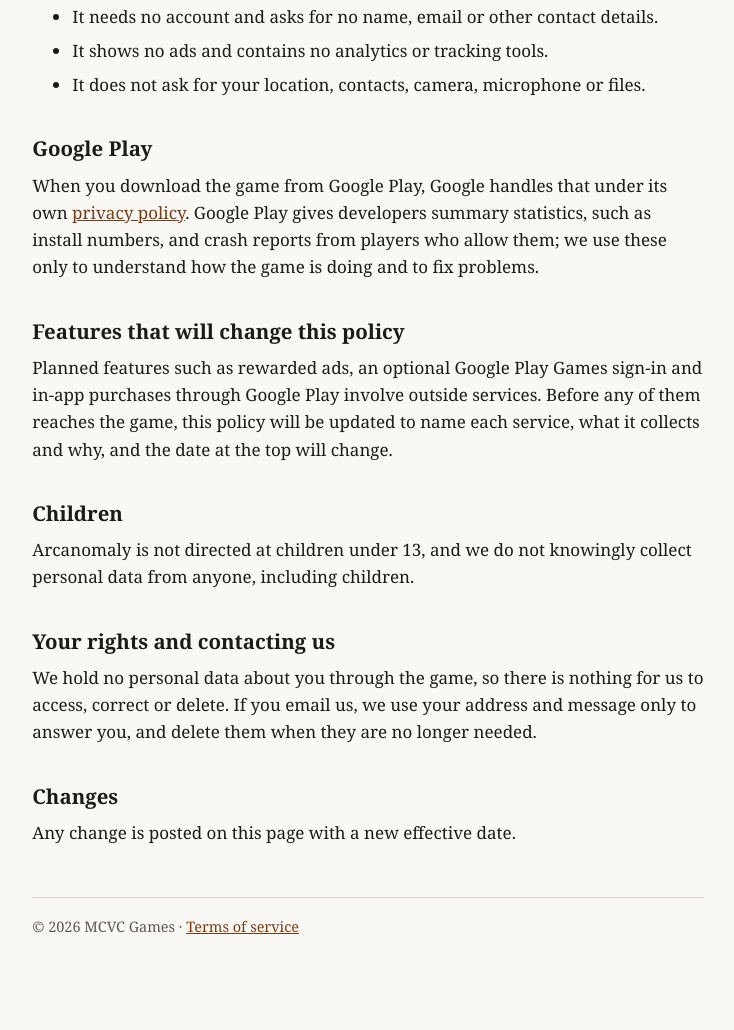
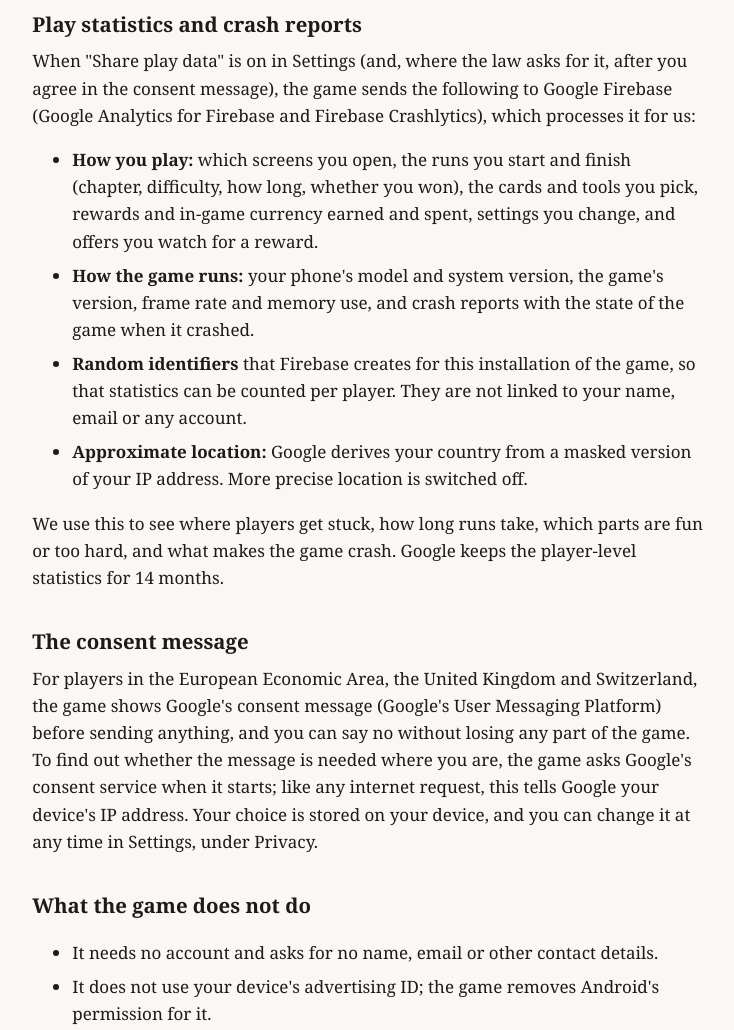
Before and after one commit to MCVCGames/mcvcgames.github.io, a plain HTML site: page arcanomaly/privacy.html in a window 1280 px wide. Shown: the part 580-1610 px from the top of the page, without its empty margins (272-1006 px from the left). Before the commit the page ends 1586 px from the top, so only its background shows below. Drawn offline with Linux system fonts and the light colour scheme.

Commit message:
Arcanomaly privacy policy, second version: Firebase play statistics and crash reports, Google's consent message, no advertising ID

```diff
--- a/arcanomaly/privacy.html
+++ b/arcanomaly/privacy.html
@@ -11,34 +11,48 @@
 <header>
 <div class="studio"><a href="../">MCVC Games</a></div>
 <h1>Arcanomaly privacy policy</h1>
-<p class="date">Effective 26 November 2026</p>
+<p class="date">Effective 26 November 2026 (second version: play statistics and crash reports added)</p>
 </header>
 
 <p>Arcanomaly is a game made by MCVC Games, an independent developer in Türkiye. This page explains what the game does with information about you. Questions go to <a href="mailto:mcvcgamesdev@gmail.com">mcvcgamesdev@gmail.com</a>.</p>
 
-<p class="summary">In short: the current version of Arcanomaly works offline and does not collect, send or share any personal data.</p>
+<p class="summary">In short: Arcanomaly plays offline and needs no account. If you allow it, the game sends anonymous play statistics and crash reports to Google Firebase, which we use only to improve the game. You can turn this off at any time in Settings, under Privacy.</p>
 
 <h2>What stays on your device</h2>
 <p>Your game progress and settings are saved in the game's own storage on your phone or tablet. They are not sent to us or to anyone else. Uninstalling the game, or clearing its data in your device's settings, deletes them.</p>
 
+<h2>Play statistics and crash reports</h2>
+<p>When "Share play data" is on in Settings (and, where the law asks for it, after you agree in the consent message), the game sends the following to Google Firebase (Google Analytics for Firebase and Firebase Crashlytics), which processes it for us:</p>
+<ul>
+<li><strong>How you play:</strong> which screens you open, the runs you start and finish (chapter, difficulty, how long, whether you won), the cards and tools you pick, rewards and in-game currency earned and spent, settings you change, and offers you watch for a reward.</li>
+<li><strong>How the game runs:</strong> your phone's model and system version, the game's version, frame rate and memory use, and crash reports with the state of the game when it crashed.</li>
+<li><strong>Random identifiers</strong> that Firebase creates for this installation of the game, so that statistics can be counted per player. They are not linked to your name, email or any account.</li>
+<li><strong>Approximate location:</strong> Google derives your country from a masked version of your IP address. More precise location is switched off.</li>
+</ul>
+<p>We use this to see where players get stuck, how long runs take, which parts are fun or too hard, and what makes the game crash. Google keeps the player-level statistics for 14 months.</p>
+
+<h2>The consent message</h2>
+<p>For players in the European Economic Area, the United Kingdom and Switzerland, the game shows Google's consent message (Google's User Messaging Platform) before sending anything, and you can say no without losing any part of the game. To find out whether the message is needed where you are, the game asks Google's consent service when it starts; like any internet request, this tells Google your device's IP address. Your choice is stored on your device, and you can change it at any time in Settings, under Privacy.</p>
+
 <h2>What the game does not do</h2>
 <ul>
 <li>It needs no account and asks for no name, email or other contact details.</li>
-<li>It shows no ads and contains no analytics or tracking tools.</li>
-<li>It does not ask for your location, contacts, camera, microphone or files.</li>
+<li>It does not use your device's advertising ID; the game removes Android's permission for it.</li>
+<li>It shows no personalised ads to anyone, and it does not ask for your precise location, contacts, camera, microphone or files.</li>
+<li>It does not sell your data or share it with anyone for their own purposes.</li>
 </ul>
 
-<h2>Google Play</h2>
-<p>When you download the game from Google Play, Google handles that under its own <a href="https://policies.google.com/privacy">privacy policy</a>. Google Play gives developers summary statistics, such as install numbers, and crash reports from players who allow them; we use these only to understand how the game is doing and to fix problems.</p>
+<h2>Google</h2>
+<p>When you download the game from Google Play, and when the game uses Firebase or the consent service, Google handles that data under its <a href="https://policies.google.com/privacy">privacy policy</a>; see also <a href="https://policies.google.com/technologies/partner-sites">how Google uses information from apps that use its services</a>. Google Play also gives developers summary statistics, such as install numbers.</p>
 
 <h2>Features that will change this policy</h2>
-<p>Planned features such as rewarded ads, an optional Google Play Games sign-in and in-app purchases through Google Play involve outside services. Before any of them reaches the game, this policy will be updated to name each service, what it collects and why, and the date at the top will change.</p>
+<p>Rewarded ads, an optional Google Play Games sign-in and in-app purchases through Google Play are planned. The library Google uses for ads is already part of the game because the consent message comes with it, but no ads are requested yet. Before any of these features reaches players, this policy will be updated to name each service, what it collects and why, and the date at the top will change.</p>
 
 <h2>Children</h2>
-<p>Arcanomaly is not directed at children under 13, and we do not knowingly collect personal data from anyone, including children.</p>
+<p>Arcanomaly is meant for players aged 13 and over. It is not directed at children under 13, and the game shows no personalised ads to anyone.</p>
 
-<h2>Your rights and contacting us</h2>
-<p>We hold no personal data about you through the game, so there is nothing for us to access, correct or delete. If you email us, we use your address and message only to answer you, and delete them when they are no longer needed.</p>
+<h2>Your choices and rights</h2>
+<p>Turn off "Share play data" in Settings, under Privacy, and the game stops sending statistics and crash reports. Uninstalling the game removes the random identifiers from your device. Because we never learn your name or contact details through the game, we cannot look up your statistics by who you are; if you have a question or a request about your data, email us and we will help as far as we can link data to your device.</p>
 
 <h2>Changes</h2>
 <p>Any change is posted on this page with a new effective date.</p>
```
